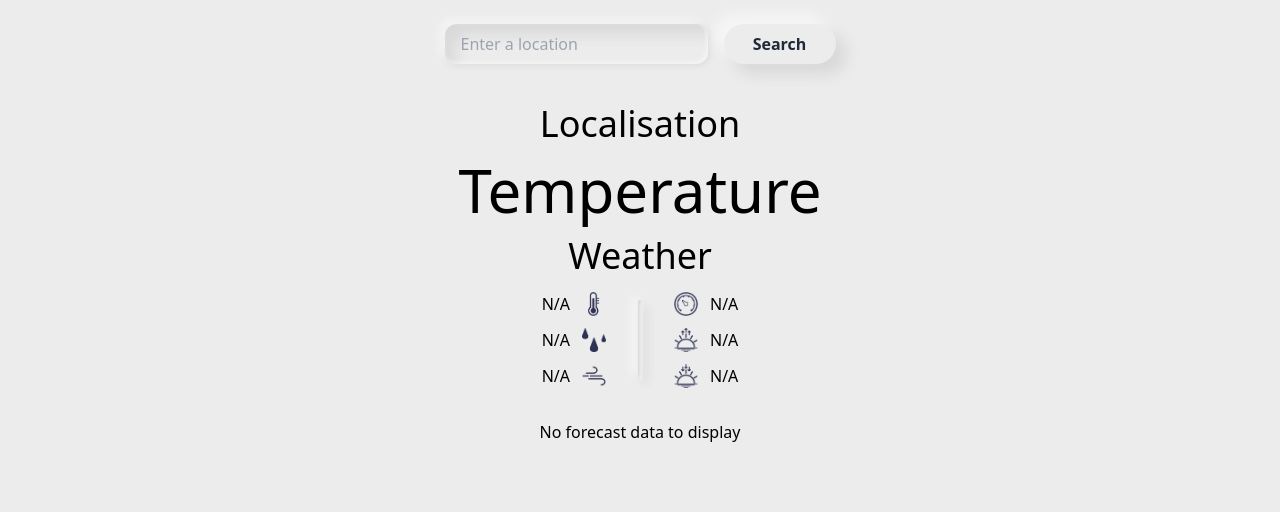
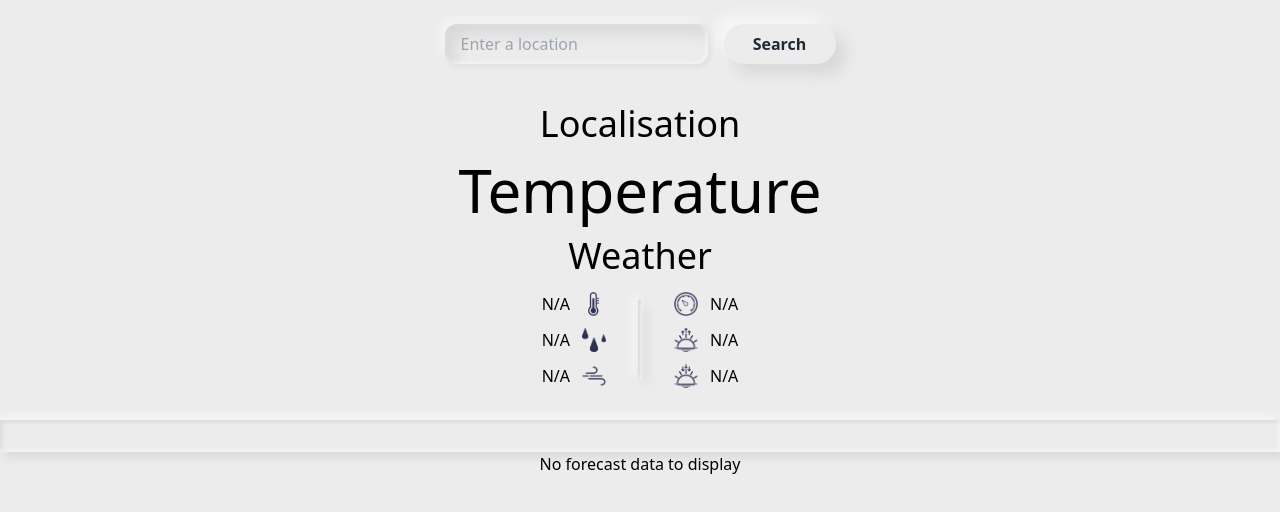
Before and after one commit to Cadegan/weather-app, a React (Create React App) app: page / in a window 1280 px wide. Shown: the top 512 px of the page. Built offline with nearby package versions, Linux system fonts and the light colour scheme.

Commit message:
HouryForecast loader

```diff
--- a/src/App.tsx
+++ b/src/App.tsx
@@ -6,7 +6,6 @@ import HouryForecast from "./components/HourForcast";
 import MainWeatherIcon from "./components/WeatherInfoIcon";
 import { WeatherData, ForecastData } from "./utils/types";
 import { fetchData, testApi } from "./api/weatherApi";
-import SkeletonLoader from "./components/SkeletonLoader";
 
 const App = () => {
   const [weatherData, setWeatherData] = useState<WeatherData | null>(null);
@@ -59,21 +58,15 @@ const App = () => {
         <MainWeatherIcon weatherData={weatherData} />
         <SearchBar onSearch={setCity}></SearchBar>
         <MainWeatherInfo weatherData={weatherData} />
-        {isLoading ? (
-          // <div>Loading</div>
-          <SkeletonLoader></SkeletonLoader>
-        ) : (
-          <HouryForecast
-            forecastData={forecastData}
-            timezoneOffset={weatherData?.timezone || 0}
-          />
-        )}
-
+        <HouryForecast
+          forecastData={forecastData}
+          timezoneOffset={weatherData?.timezone || 0}
+          isLoading={isLoading}
+        />
         <DailyForecast
           forecastData={forecastData}
           isLoading={isLoading}
         ></DailyForecast>
-        {/* : (renderMessage(forecastData) ) */}
       </main>
     </div>
   );
--- a/src/components/DailyForecast.tsx
+++ b/src/components/DailyForecast.tsx
@@ -50,7 +50,7 @@ const DailyForecast = ({ forecastData, isLoading }: ForecastInfoProps) => {
     : 6;
   const dailyData = forecastData ? createDailyData(forecastData.list) : {};
 
-  const tileElements = isLoading
+  const dailyForecastElements = isLoading
     ? Array(numDays)
         .fill(0)
         .map((_, index) => <SkeletonLoader key={index} />)
@@ -83,7 +83,9 @@ const DailyForecast = ({ forecastData, isLoading }: ForecastInfoProps) => {
 
   return (
     <div className="flex justify-center items-center">
-      <div className="flex flex-nowrap overflow-x-auto p-4">{tileElements}</div>
+      <div className="flex flex-nowrap overflow-x-auto p-4">
+        {dailyForecastElements}
+      </div>
     </div>
   );
 };
--- a/src/components/HourForcast.tsx
+++ b/src/components/HourForcast.tsx
@@ -5,20 +5,20 @@ import {
   kelvinToCelsius,
   weatherIcons,
 } from "../utils/functions";
-// import "./DailyForecast.css";
 import { ForecastData } from "../utils/types";
+import SkeletonLoader from "./SkeletonLoader";
 
 interface ForecastInfoProps {
   forecastData: ForecastData | null;
   timezoneOffset: number;
+  isLoading: boolean;
 }
 
 const HourlyForecast = ({
   forecastData,
   timezoneOffset,
+  isLoading,
 }: ForecastInfoProps) => {
-  console.log("HourlyForecast forecastData", forecastData);
-
   const today = new Date().toISOString().split("T")[0];
 
   const hourlyData = forecastData
@@ -28,12 +28,13 @@ const HourlyForecast = ({
       })
     : [];
 
-  return (
-    <>
-      {forecastData && (
-        <div className="flex justify-center items-center shadow-neumorphicBorderOver">
-          <div className="flex flex-nowrap overflow-x-auto p-4">
-            {hourlyData.map((data: any, index: number) => (
+  const numHours = hourlyData.length;
+
+  const hourlyForecastElements = isLoading
+    ? Array(numHours || 6)
+        .fill(0)
+        .map((_, index) => <SkeletonLoader key={index} />)
+    : hourlyData.map((data: any, index: number) => (
         <div
           key={index}
           className="relative flex flex-col justify-center items-center rounded-3xl m-4 py-4 px-6 h-72 min-w-[175px] max-w-[175px] shadow-neumorphicCard hover:shadow-neumorphicCardOver transition transform duration-500 ease-in-out"
@@ -57,11 +58,14 @@ const HourlyForecast = ({
             </p>
           </div>
         </div>
-            ))}
+      ));
+
+  return (
+    <div className="flex justify-center items-center shadow-neumorphicBorderOver">
+      <div className="flex flex-nowrap overflow-x-auto p-4">
+        {hourlyForecastElements}
       </div>
     </div>
-      )}
-    </>
   );
 };
 
```
Lines whose indentation alone changed are shown as unchanged.
